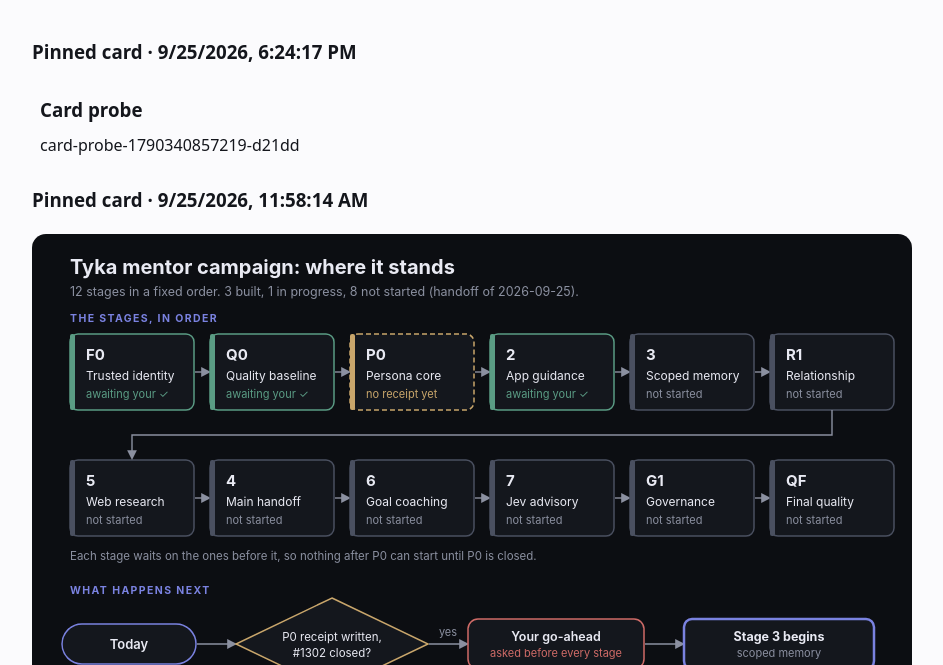
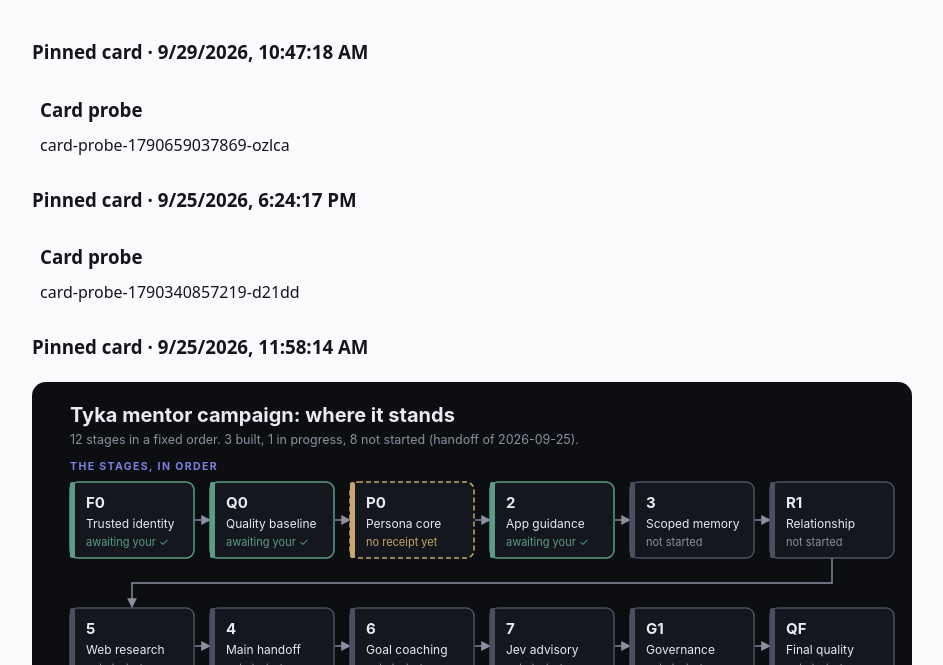
Before and after one commit to arooonzackie/tyka-share, a plain HTML site: page RVc30dgro6by0esQ8aawPT.html in a window 1280 px wide. Shown: the part 135-800 px from the top of the page, without its empty margins (192-1135 px from the left). Drawn offline with Linux system fonts and the light colour scheme.

Commit message:
publish: reference/decisions → RVc30dgro6by0esQ8aawPT

```diff
--- a/RVc30dgro6by0esQ8aawPT.html
+++ b/RVc30dgro6by0esQ8aawPT.html
@@ -28,6 +28,12 @@
 
 <h1>Decisions, storyboards and mockups</h1>
 <p class="sub">The reference page behind the composer icon. Settled calls land here as they are made, newest first. Nothing is edited in place.</p>
+
+<section class="pinned pinned-card">
+<h3>Pinned card · 9/29/2026, 10:47:18 AM</h3>
+<div style="padding:8px"><h3 style="margin:0 0 6px">Card probe</h3><p style="margin:0">card-probe-1790659037869-ozlca</p></div>
+</section>
+
 
 <section class="pinned pinned-card">
 <h3>Pinned card · 9/25/2026, 6:24:17 PM</h3>
```
